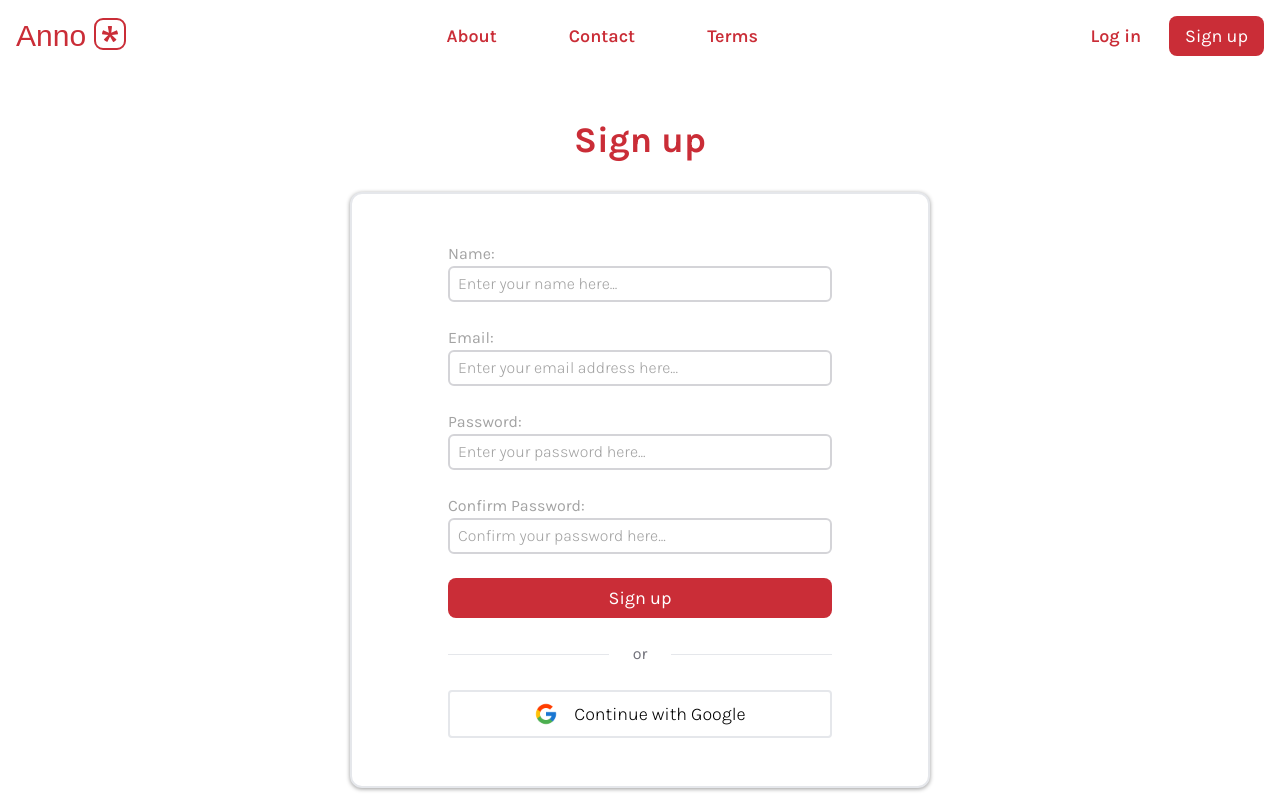
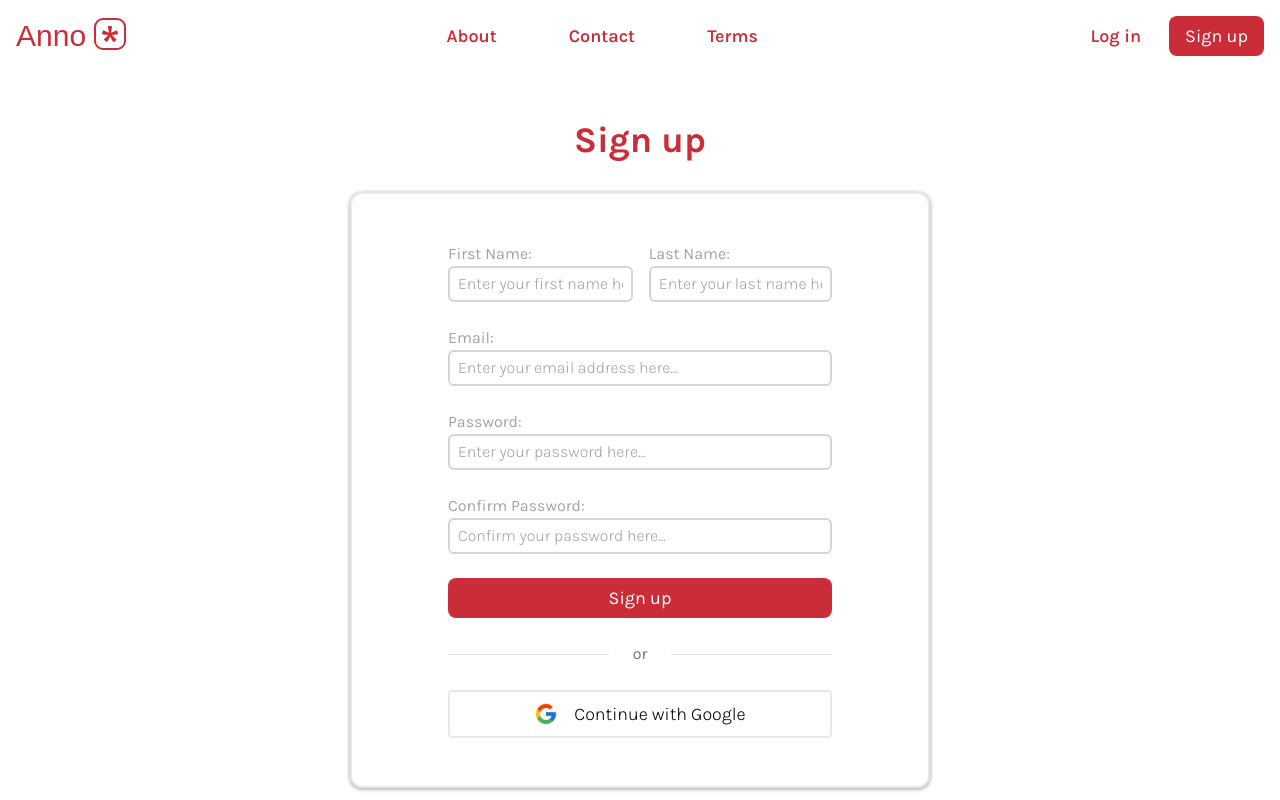
Before and after one commit to mjakeman/anno-pdf, a React (Vite) app in the folder frontend/: page /project-group-fearless-foxes/signup in a window 1280 px wide. Shown: the top 800 px of the page. Built offline with nearby package versions, Linux system fonts and the light colour scheme; a web font is replaced by a local one.

Commit message:
PDF-38: Changed to FirstName LastName

```diff
--- a/frontend/src/components/public/pages/SignUp.tsx
+++ b/frontend/src/components/public/pages/SignUp.tsx
@@ -8,9 +8,15 @@ export default function SignUp() {
             <div className="flex flex-col items-center my-12">
                 <h1 className="text-4xl font-bold text-anno-red-primary dark:text-anno-pink-500 text-center">Sign up</h1>
                 <form className="my-8 px-24 py-12 flex flex-col gap-6 bg-white dark:bg-anno-space-900 drop-shadow-around border-2 dark:border-anno-space-100 rounded-xl">
-                    <div className="w-96">
-                        <label className="mb-2 text-neutral-400 dark:text-white" htmlFor="name-input" >Name:</label>
-                        <input type="text" id="name-input" placeholder="Enter your name here..." className="bg-white dark:bg-anno-space-700 px-2 py-1 border-2 border-zinc-300 rounded-lg placeholder:text-neutral-400 placeholder:font-light focus:outline-none focus:border-blue-500 w-full rounded-md focus:ring-1 dark:focus:invalid:bg-pink-200 dark:text-white focus:invalid:border-pink-600 focus:invalid:ring-pink-500"/>
+                    <div className="w-96 flex flex-row gap-4">
+                        <span>
+                            <label className="mb-2 text-neutral-400 dark:text-white" htmlFor="fname-input" >First Name:</label>
+                            <input type="text" id="fname-input" placeholder="Enter your first name here..." className="bg-white dark:bg-anno-space-700 px-2 py-1 border-2 border-zinc-300 rounded-lg placeholder:text-neutral-400 placeholder:font-light focus:outline-none focus:border-blue-500 w-full rounded-md focus:ring-1 dark:focus:invalid:bg-pink-200 dark:text-white focus:invalid:border-pink-600 focus:invalid:ring-pink-500"/>
+                        </span>
+                        <span>
+                            <label className="mb-2 text-neutral-400 dark:text-white" htmlFor="jname-input" >Last Name:</label>
+                            <input type="text" id="lname-input" placeholder="Enter your last name here..." className="bg-white dark:bg-anno-space-700 px-2 py-1 border-2 border-zinc-300 rounded-lg placeholder:text-neutral-400 placeholder:font-light focus:outline-none focus:border-blue-500 w-full rounded-md focus:ring-1 dark:focus:invalid:bg-pink-200 dark:text-white focus:invalid:border-pink-600 focus:invalid:ring-pink-500"/>
+                        </span>
                     </div>
                     <div className="w-96">
                         <label className="mb-2 text-neutral-400 dark:text-white" htmlFor="email-input" >Email:</label>
```
